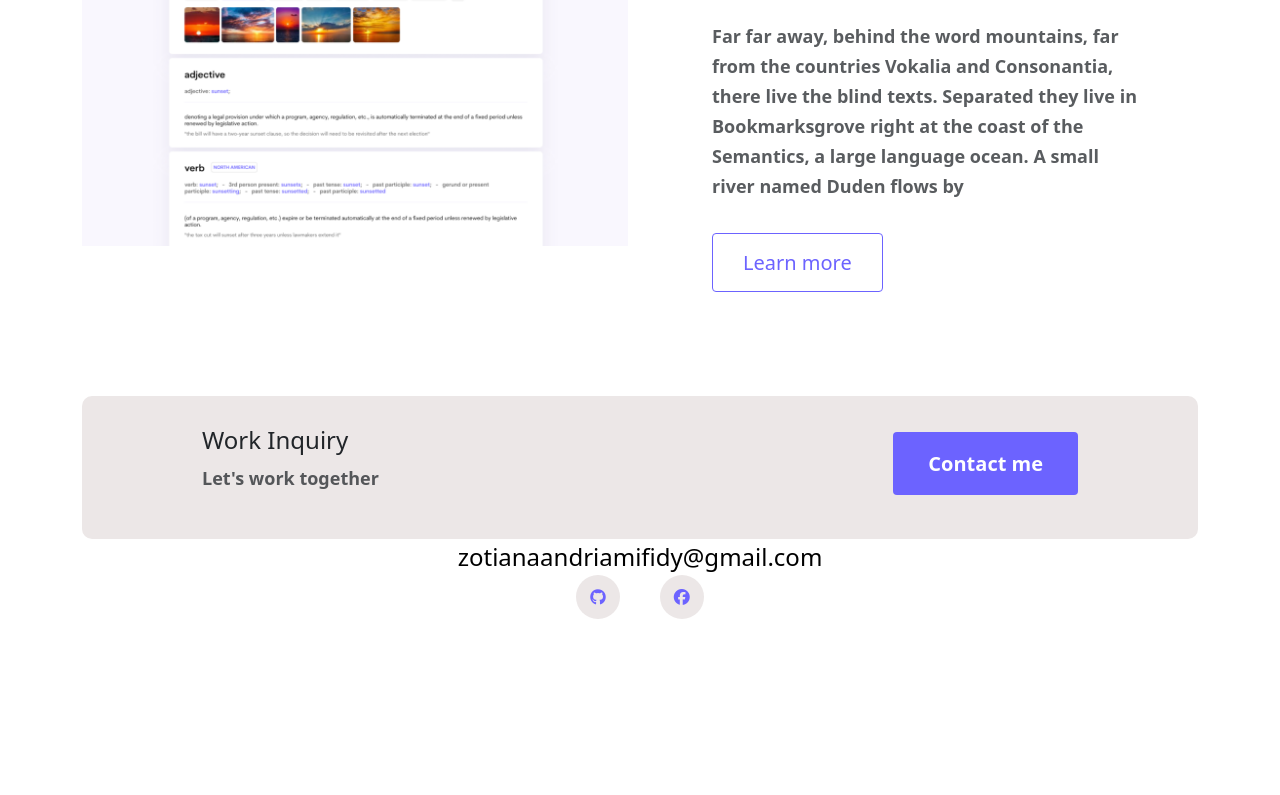
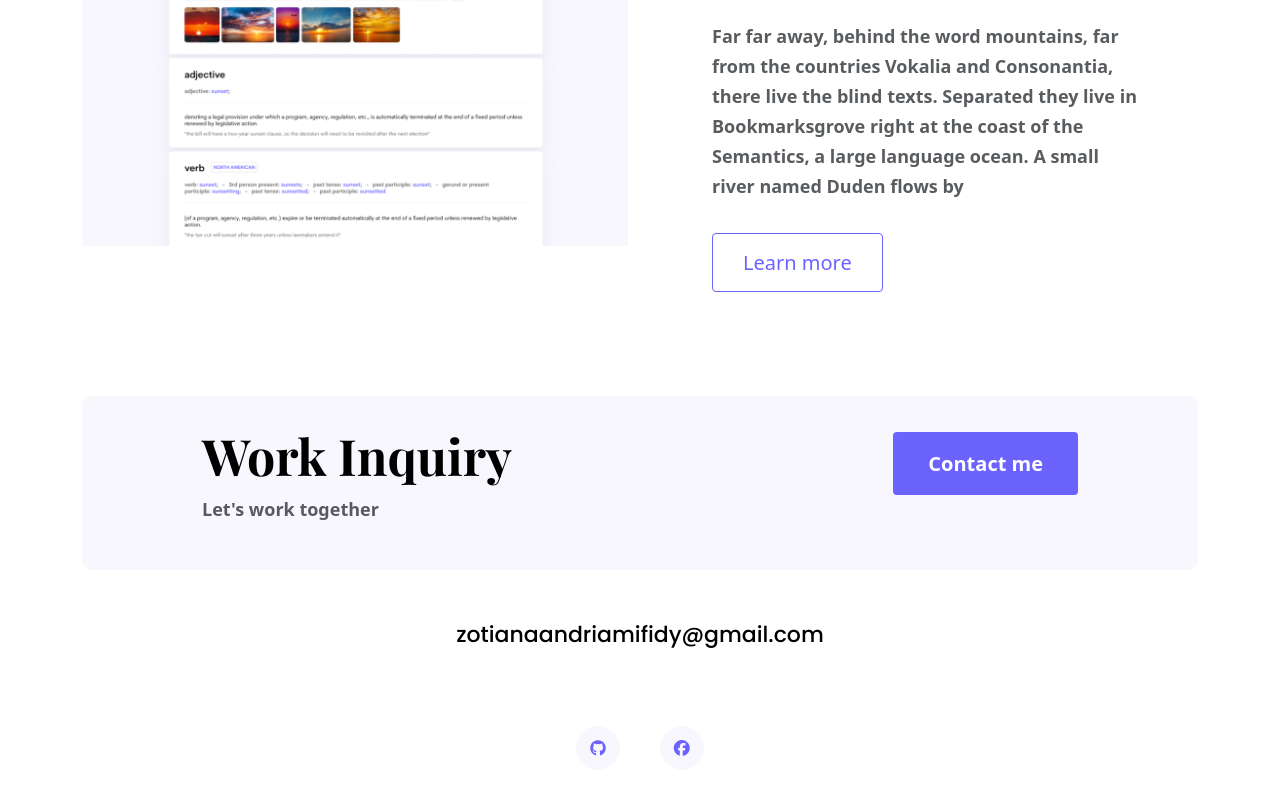
Before and after one commit to ZoTiana/MyFullPortfolioPage, a plain HTML site: page index.html in a window 1280 px wide. Shown: the part 2428-3223 px from the top of the page. Before the commit the page ends 3047 px from the top, so only its background shows below. Drawn offline with nearby package versions, Linux system fonts and the light colour scheme; a web font is replaced by a local one.

Commit message:
update footer inside index.html

```diff
--- a/index.html
+++ b/index.html
@@ -138,7 +138,7 @@
         </div>
       </div>
       <footer>
-        <div class="contact-box justify-content-between d-none d-md-flex">
+        <div class="contact-box mb-5 justify-content-between d-none d-lg-flex">
           <div>
             <h4>Work Inquiry</h4>
             <p class="text-muted">Let's work together</p>
--- a/src/styles.css
+++ b/src/styles.css
@@ -26,8 +26,11 @@
 body {
   font-family: var(--default-font);
 }
-h4 {
-  font-size: 48px;
+footer .contact-box h4 {
+  color: black;
+  font-size: 50px;
+  font-family: var(--heading-font);
+  font-weight: 700;
 }
 nav {
   font-family: var(--default-font);
@@ -55,22 +58,27 @@ p {
   line-height: 30px;
 }
 footer .contact-box {
-  background: rgb(236, 231, 231);
+  background: var(--primary-color);
   padding: 30px 120px;
   border-radius: 10px;
 }
 footer .email-link {
   color: black;
-  font-size: 24px;
+  font-size: 22px;
+  font-weight: 500;
+  font-family: var(--default-font);
   text-decoration: none;
 }
 footer .email-link:hover {
   color: var(--secondary-color);
 }
+footer .social-links {
+  margin: 75px auto;
+}
 footer .social-links a {
   margin: 0 20px;
   color: var(--secondary-color);
-  background: rgb(236, 231, 231);
+  background: var(--primary-color);
   padding: 10px 14px;
   border-radius: 50%;
   transition: all 100ms ease-in-out;
```
